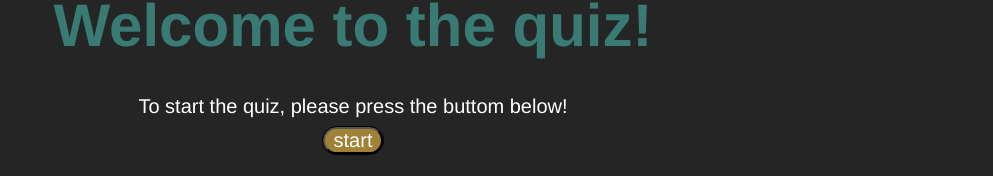
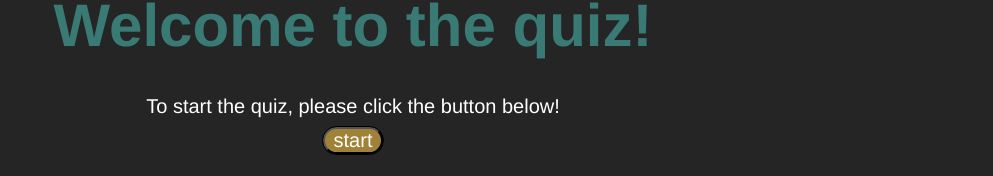
Before and after one commit to Eaponte24/Coding-Quiz, a plain HTML site: page index.html in a window 1280 px wide. Shown: the part 217-393 px from the top of the page, without its empty margins (287-1280 px from the left). Drawn offline with Linux system fonts and the light colour scheme.

Commit message:
fixed type with button

```diff
--- a/index.html
+++ b/index.html
@@ -22,7 +22,7 @@
             <!--quizintro-->
             <header class="quiz-intro">
                 <h1>Welcome to the quiz!</h1>
-                <p>To start the quiz, please press the buttom below!</p>
+                <p>To start the quiz, please click the button below!</p>
                 <button id="start-btn">start</button>
             </header>
 
```
